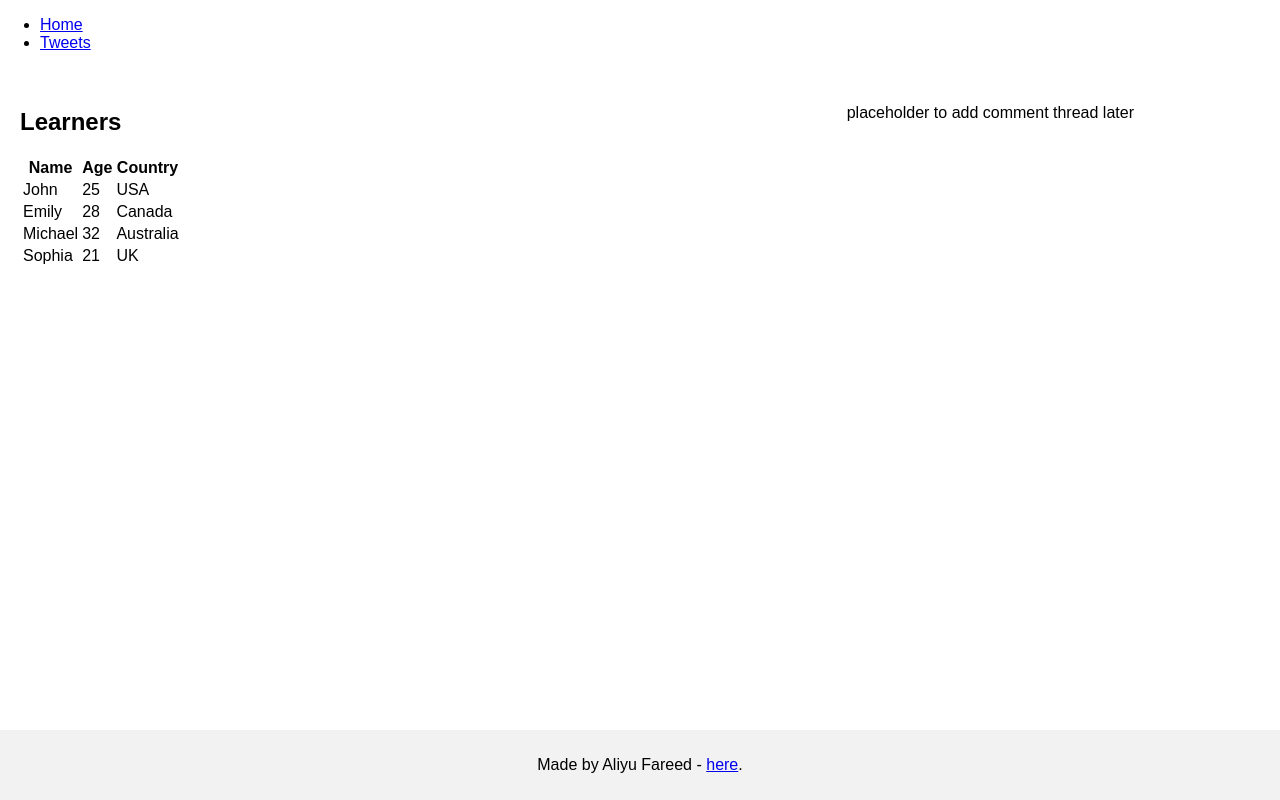
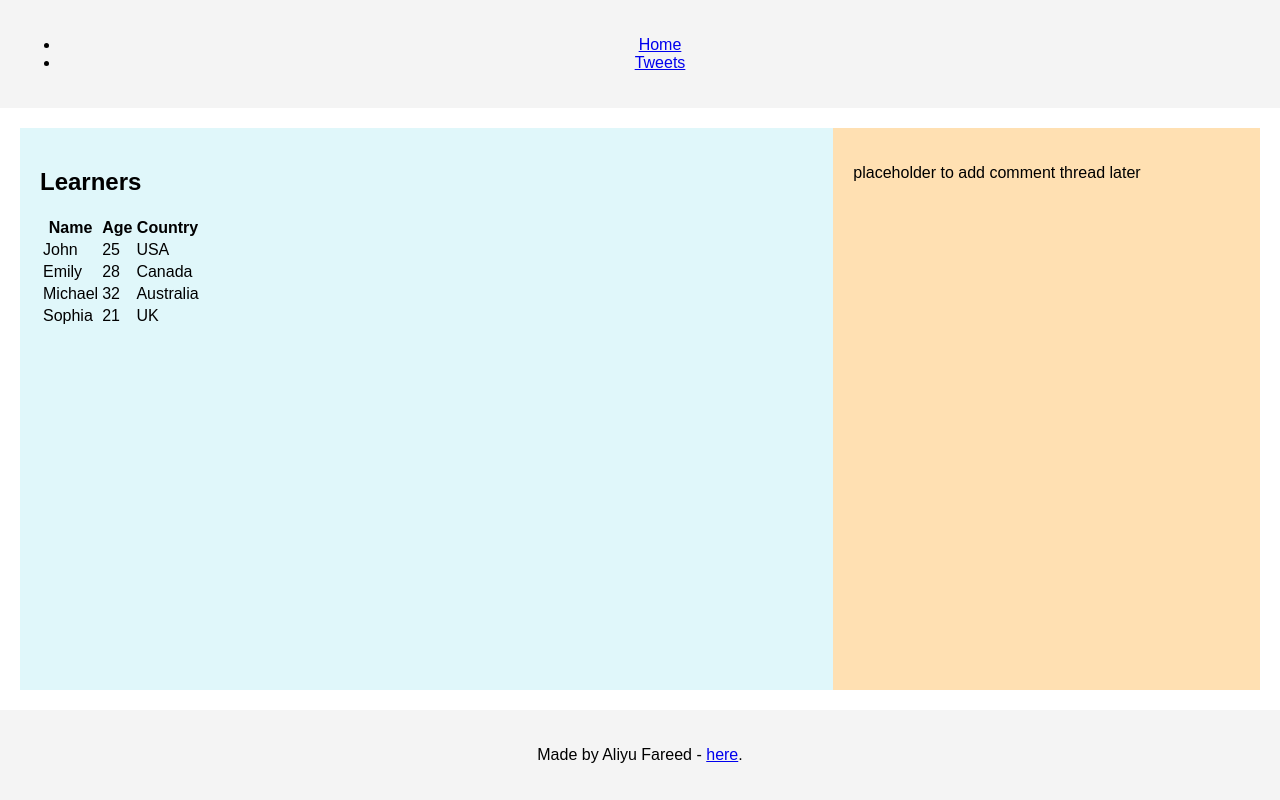
Before and after one commit to Just-phareed/alx_html_css, a plain HTML site: page css_basic/index.html in a window 1280 px wide. Drawn offline with Linux system fonts and the light colour scheme.

Commit message:
Final version of portfolio project

```diff
--- a/css_basic/index.html
+++ b/css_basic/index.html
@@ -2,12 +2,14 @@
 <html lang="en">
 <head>
   <meta charset="UTF-8">
+  <meta name="viewport" content="width=device-width, initial-scale=1.0">
   <title>My First Portfolio</title>
 
+  <!-- CSS Files -->
   <link href="base.css" rel="stylesheet">
-<link href="styles.css" rel="stylesheet">
+  <link href="styles.css" rel="stylesheet">
+</head>
 
-</head>
 <body>
    <header>
     <ul>
--- a/css_basic/styles.css
+++ b/css_basic/styles.css
@@ -1,21 +1,49 @@
+/* Make the body a flex container with column direction */
 body {
-    display: flex;
-    flex-direction: column;
-    min-height: 100vh;
+  display: flex;
+  flex-direction: column;
+  min-height: 100vh; /* optional: makes the body take full viewport height */
+  margin: 0; /* remove default margin */
 }
 
-main {
-    display: flex;
-    flex-direction: row;
-    flex: auto;
+/* Header and footer can have basic styling */
+header, footer {
+  background-color: #f4f4f4;
+  padding: 20px;
+  text-align: center;
 }
 
-article {
-    flex: 2;
-    overflow-y: auto;
+/* Main contains article + aside in a row */
+main {
+  display: flex;       /* make it a flex container */
+  flex-direction: row; /* layout children in a row */
+  flex: auto;          /* allow automatic height/width */
 }
 
+/* Article takes 2/3 of the space */
+article {
+  flex: 2;            /* fills 2 boxes */
+  padding: 20px;
+  overflow-y: auto;   /* allow scrolling if content overflows */
+  background-color: #e0f7fa;
+}
+
+/* Aside takes 1/3 of the space */
 aside {
-    flex: 1;
-    overflow-y: auto;
+  flex: 1;            /* fills 1 box */
+  padding: 20px;
+  overflow-y: auto;   /* allow scrolling if content overflows */
+  background-color: #ffe0b2;
 }
+
+/* Optional: style scrollbars (not required) */
+article::-webkit-scrollbar,
+aside::-webkit-scrollbar {
+  width: 8px;
+}
+
+article::-webkit-scrollbar-thumb,
+aside::-webkit-scrollbar-thumb {
+  background-color: #888;
+  border-radius: 4px;
+}
```
